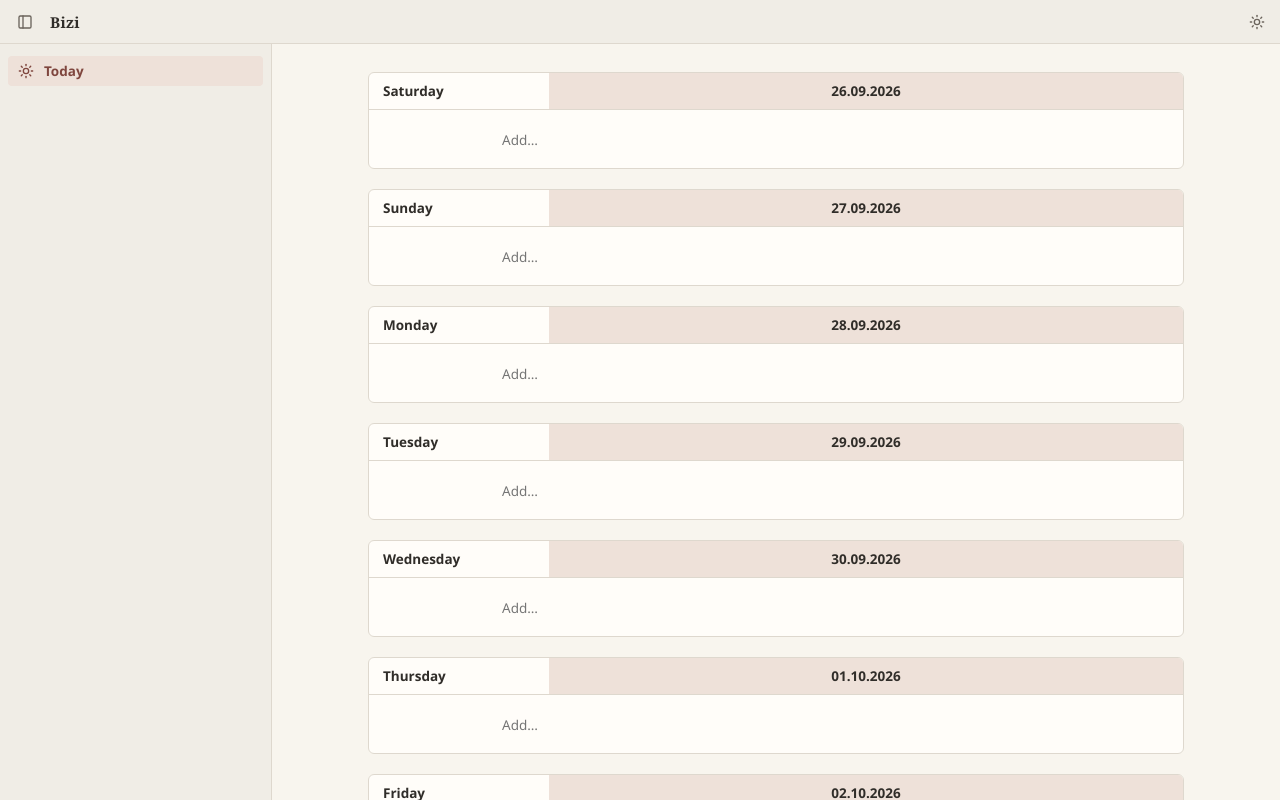
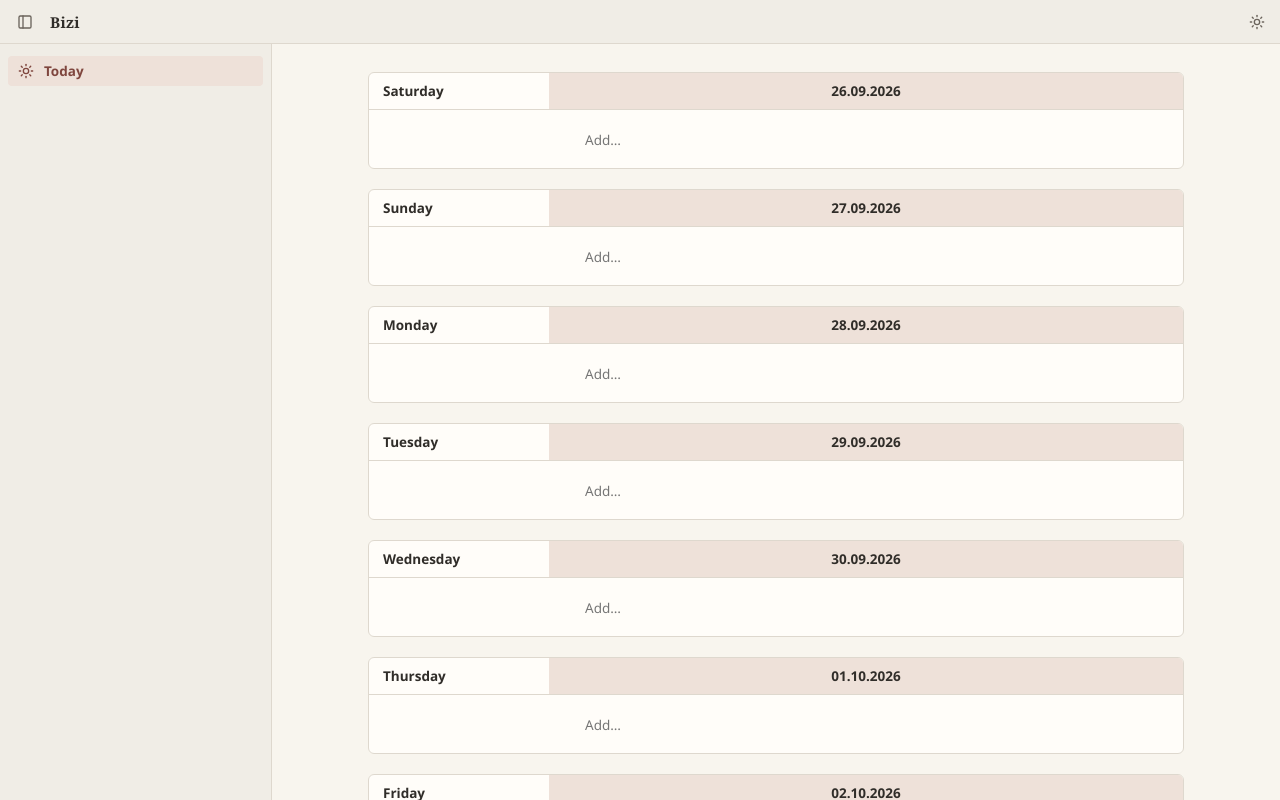
Before and after one commit to roma-buddha/Bizi, a React (Vite) app: page / in a window 1280 px wide. Built offline with nearby package versions, Linux system fonts and the light colour scheme.

Commit message:
Align planner tasks under the date bar
Day card body mirrors the header's two-column layout: a 180px spacer
matching the weekday cell, so checklist rows start exactly under the
date field instead of being centered in the full card.

```diff
--- a/src/styles.css
+++ b/src/styles.css
@@ -1816,15 +1816,24 @@ button.project-row:hover {
 }
 
 .agenda-body {
-  padding: 16px 24px 14px;
+  display: flex;
+  padding: 16px 0 14px;
+}
+
+/* Spacer mirrors the weekday cell so tasks sit under the date bar. */
+.agenda-body::before {
+  content: "";
+  width: 180px;
+  flex-shrink: 0;
 }
 
 .agenda-rows {
-  max-width: 620px;
-  margin: 0 auto;
+  flex: 1;
+  min-width: 0;
   display: flex;
   flex-direction: column;
   gap: 1px;
+  padding-right: 24px;
 }
 
 .agenda-row {
```
